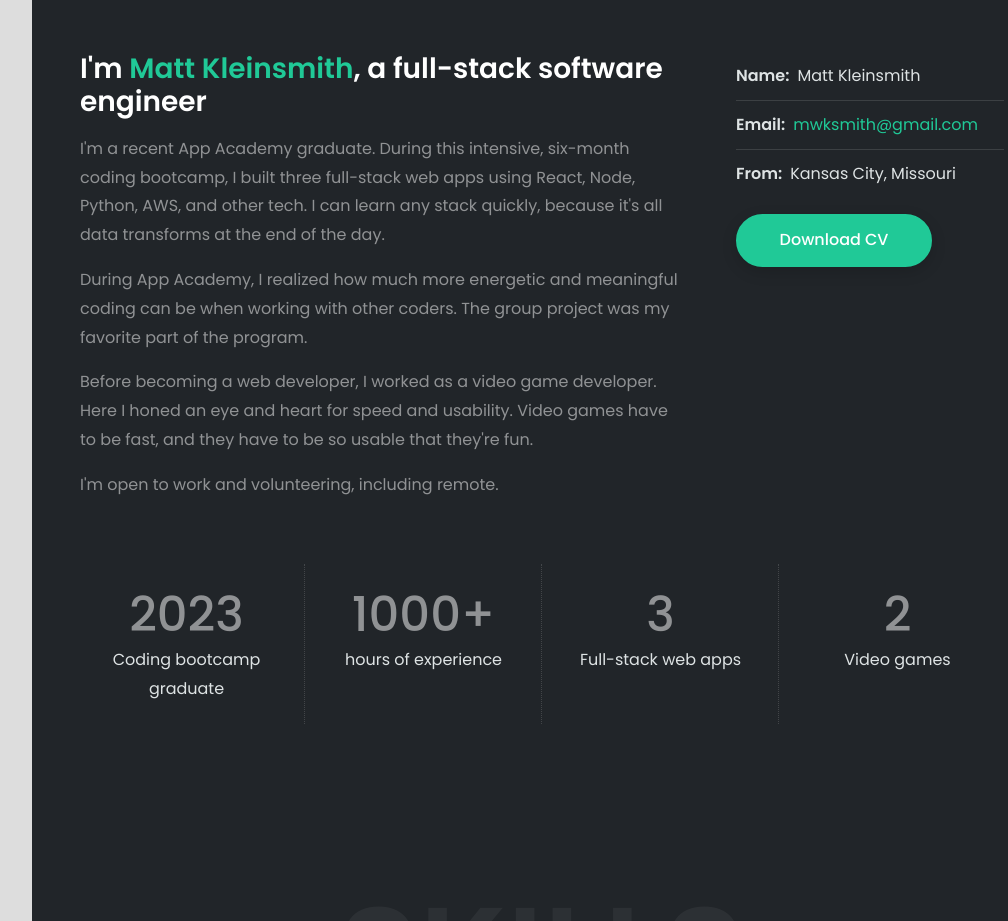
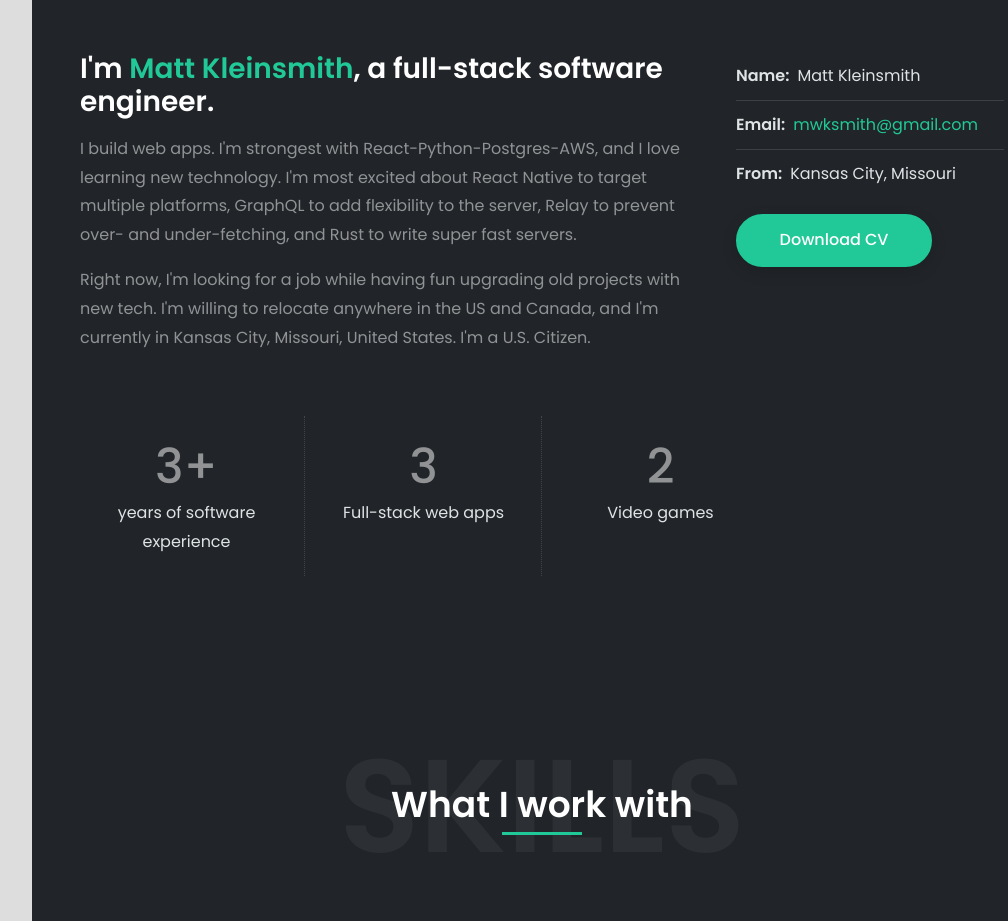
Before and after one commit to MattKleinsmith/mattkleinsmith.github.io, a React (Create React App) app in the folder react-app/: page / in a window 1280 px wide. Shown: the part 1040-1961 px from the top of the page, without its empty margins (228-1236 px from the left). Built offline with nearby package versions, Linux system fonts and the light colour scheme.

Commit message:
Update about me

```diff
--- a/react-app/src/components/About.jsx
+++ b/react-app/src/components/About.jsx
@@ -33,22 +33,14 @@ const AboutUs = ({ classicHeader, darkTheme }) => {
                 "text-7 fw-600 mb-3 " + (darkTheme ? "text-white" : "")
               }
             >
-              I'm <span className="text-primary">Matt Kleinsmith</span>, a full-stack software engineer
+              I'm <span className="text-primary">Matt Kleinsmith</span>, a full-stack software engineer.
             </h2>
             <p className={darkTheme ? "text-white-50" : ""}>
-              I'm a recent App Academy graduate. During this intensive, six-month coding bootcamp, I built three full-stack web apps using React, Node, Python, AWS, and other tech. I can learn any stack quickly, because it's all data transforms at the end of the day.
+              I build web apps. I'm strongest with React-Python-Postgres-AWS, and I love learning new technology. I'm most excited about React Native to target multiple platforms, GraphQL to add flexibility to the server, Relay to prevent over- and under-fetching, and Rust to write super fast servers.
             </p>
 
             <p className={darkTheme ? "text-white-50" : ""}>
-              During App Academy, I realized how much more energetic and meaningful coding can be when working with other coders. The group project was my favorite part of the program.
-            </p>
-
-            <p className={darkTheme ? "text-white-50" : ""}>
-              Before becoming a web developer, I worked as a video game developer. Here I honed an eye and heart for speed and usability. Video games have to be fast, and they have to be so usable that they're fun.
-            </p>
-
-            <p className={darkTheme ? "text-white-50" : ""}>
-              I'm open to work and volunteering, including remote.
+              Right now, I'm looking for a job while having fun upgrading old projects with new tech. I'm willing to relocate anywhere in the US and Canada, and I'm currently in Kansas City, Missouri, United States. I'm a U.S. Citizen.
             </p>
           </div>
           {/* About me content end */}
@@ -101,25 +93,10 @@ const AboutUs = ({ classicHeader, darkTheme }) => {
                     (darkTheme ? "text-white-50" : "text-muted")
                   }
                 >
-                  <span>2023</span>
+                  <span>3+</span>
                 </h4>
                 <p className={"mb-0 " + (darkTheme ? "text-light" : "")}>
-                  Coding bootcamp graduate
-                </p>
-              </div>
-            </div>
-            <div className="col-6 col-md-3">
-              <div className="featured-box text-center">
-                <h4
-                  className={
-                    "text-12  mb-0 " +
-                    (darkTheme ? "text-white-50" : "text-muted")
-                  }
-                >
-                  <span>1000+</span>
-                </h4>
-                <p className={"mb-0 " + (darkTheme ? "text-light" : "")}>
-                  hours of experience
+                  years of software experience
                 </p>
               </div>
             </div>
```
